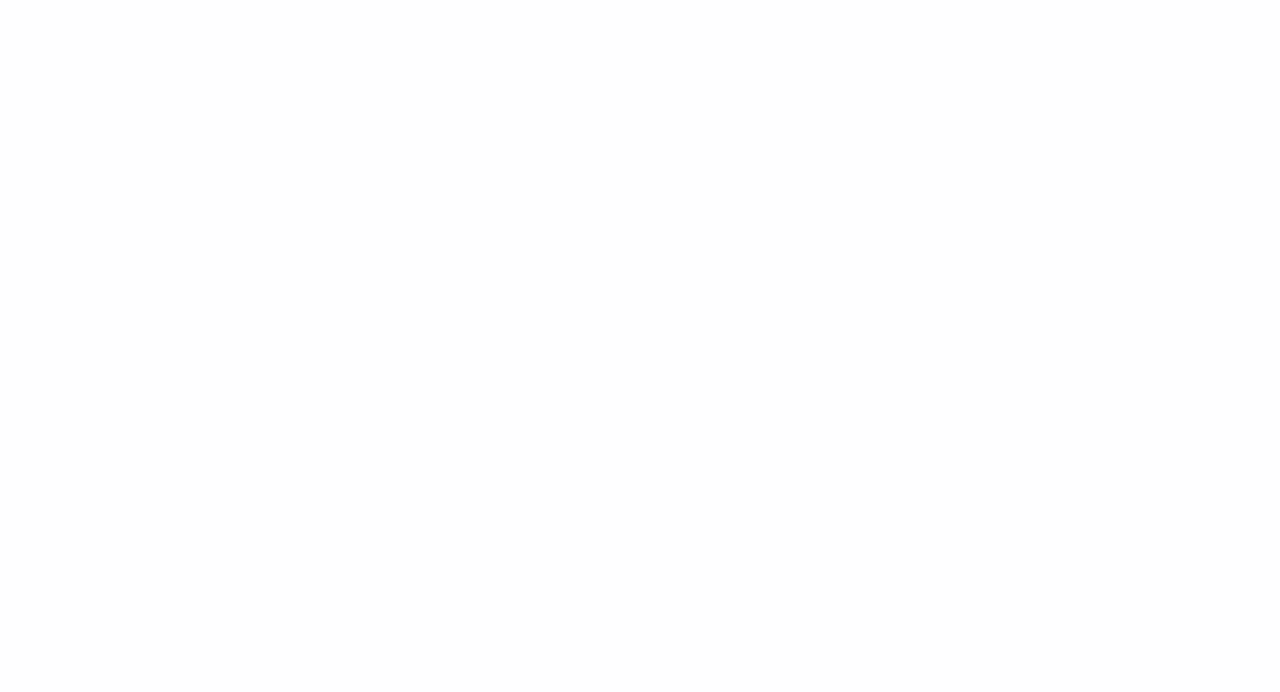
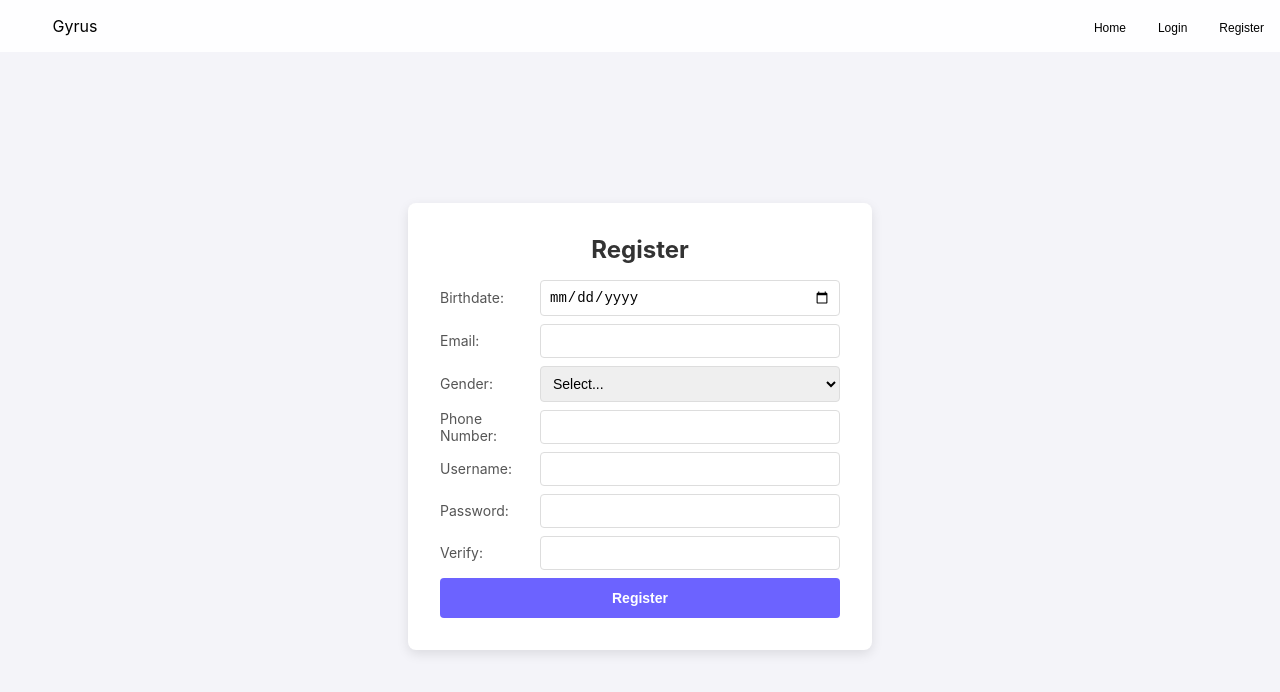
Before and after one commit to AVIRENI-CHANDAN/gyrus-in-scene-ad, a React (Create React App) app in the folder frontend/: page /register in a window 1280 px wide. Before the commit this address had no page. Shown: the top 692 px of the page. Built offline with nearby package versions, Linux system fonts and the light colour scheme; the HTML template or start-up script is replaced by a standard one.

Commit message:
Registration page added

```diff
--- a/frontend/src/App.js
+++ b/frontend/src/App.js
@@ -3,6 +3,8 @@ import { Route, Routes } from 'react-router-dom';
 import './App.css';
 import LandingPage from './components/LandingPage/LandingPage';
 import LoginPage from './components/LoginPage/LoginPage';
+import RegistrationPage from './components/RegistrationPage/RegistrationPage';
+
 
 
 class App extends React.Component {
@@ -16,6 +18,7 @@ class App extends React.Component {
       <Routes>
         <Route path="/" element={<LandingPage app_title={this.app_title} />} />
         <Route path="/login" element={<LoginPage app_title={this.app_title} />} />
+        <Route path="/register" element={<RegistrationPage app_title={this.app_title} />} />
       </Routes>
     );
   }
--- /dev/null
+++ b/frontend/src/components/RegistrationPage/RegistrationPage.js
@@ -0,0 +1,81 @@
+import PropTypes from 'prop-types';
+import React from 'react';
+import { Link } from 'react-router-dom';
+import styles from './RegistrationPage.module.scss';
+
+class RegistrationPage extends React.Component {
+  constructor(props) {
+    super(props);
+    this.app_title = props.app_title;
+  }
+
+  render() {
+    return (
+      <div className={styles.RegistrationPage}>
+        <header className={styles.Header}>
+          <nav className={styles.Navbar}>
+            <div className={styles.Logo}>{this.app_title}</div>
+            <ul className={styles.NavLinks}>
+              <li>
+                <Link to="/" className={styles.NavLink}>Home</Link>
+              </li>
+              <li>
+                <Link to="/login" className={styles.NavLink}>Login</Link>
+              </li>
+              <li>
+                <Link to="/register" className={styles.NavLink}>Register</Link>
+              </li>
+            </ul>
+          </nav>
+        </header>
+
+        <section className={styles.RegistrationSection}>
+          <div className={styles.FormContainer}>
+            <h2>Register</h2>
+            <form className={styles.RegistrationForm}>
+              <div className={styles.InputContainer}>
+                <label className={styles.Label}>Birthdate:</label>
+                <input type="date" required className={styles.Input} />
+              </div>
+              <div className={styles.InputContainer}>
+                <label className={styles.Label}>Email:</label>
+                <input type="email" required className={styles.Input} />
+              </div>
+              <div className={styles.InputContainer}>
+                <label className={styles.Label}>Gender:</label>
+                <select required className={styles.Input}>
+                  <option value="">Select...</option>
+                  <option value="male">Male</option>
+                  <option value="female">Female</option>
+                  <option value="other">Other</option>
+                </select>
+              </div>
+              <div className={styles.InputContainer}>
+                <label className={styles.Label}>Phone Number:</label>
+                <input type="text" required className={styles.Input} />
+              </div>
+              <div className={styles.InputContainer}>
+                <label className={styles.Label}>Username:</label>
+                <input type="text" required className={styles.Input} />
+              </div>
+              <div className={styles.InputContainer}>
+                <label className={styles.Label}>Password:</label>
+                <input type="password" required className={styles.Input} />
+              </div>
+              <div className={styles.InputContainer}>
+                <label className={styles.Label}>Verify:</label>
+                <input type="password" required className={styles.Input} />
+              </div>
+              <button type="submit" className={styles.SubmitButton}>Register</button>
+            </form>
+          </div>
+        </section>
+      </div>
+    );
+  }
+}
+
+RegistrationPage.propTypes = { app_title: PropTypes.string.isRequired };
+RegistrationPage.defaultProps = {};
+
+export default RegistrationPage;
--- /dev/null
+++ b/frontend/src/components/RegistrationPage/RegistrationPage.module.scss
@@ -0,0 +1,131 @@
+.RegistrationPage {
+    display: flex;
+    flex-flow: column nowrap;
+    height: 100vh;
+    position: relative;
+
+    .Header {
+        flex: 0 0 auto;
+
+        .Navbar {
+            flex: 0 0 0.75rem;
+            display: flex;
+            flex-flow: row nowrap;
+            justify-content: space-between;
+
+            .Logo {
+                flex: 0 0 150px;
+                display: flex;
+                flex-flow: row nowrap;
+                justify-content: center;
+                align-items: center;
+            }
+
+            .NavLinks {
+                flex: 1 1 auto;
+                list-style: none;
+                display: flex;
+                justify-content: flex-end;
+
+                li {
+                    margin: 0 1rem;
+
+                    .NavLink {
+                        color: inherit;
+                        text-decoration: none;
+                        border: none;
+                        background-color: transparent;
+                        cursor: pointer;
+                        font-size: 12px;
+                        font-family: Arial, Helvetica, sans-serif;
+
+                        &:hover {
+                            text-shadow: 0 0 2px gray;
+                        }
+                    }
+                }
+            }
+        }
+    }
+
+    // Styling for the registration section
+    .RegistrationSection {
+        position: relative;
+        flex: 1 1 auto;
+        display: flex;
+        justify-content: center;
+        align-items: center;
+        padding: 1rem;
+        background-color: #f4f4f9;
+
+        .FormContainer {
+            background-color: #fff;
+            padding: 2rem;
+            border-radius: 8px;
+            box-shadow: 0 4px 12px rgba(0, 0, 0, 0.1);
+            max-width: 400px;
+            width: 100%;
+            display: flex;
+            flex-flow: column nowrap;
+            gap: 1rem;
+
+            h2 {
+                margin: 0;
+                padding: 0;
+                text-align: center;
+                color: #333;
+                font-size: 1.5rem;
+            }
+
+            .RegistrationForm {
+                display: flex;
+                flex-flow: column nowrap;
+                gap: 8px;
+
+                .InputContainer {
+                    display: flex;
+                    flex-direction: row;
+
+                    .Label {
+                        flex: 0 1 100px;
+                        font-size: 0.875rem;
+                        color: #555;
+                        display: flex;
+                        flex-flow: row nowrap;
+                        align-items: center;
+                    }
+
+                    .Input {
+                        flex: 1 1 50%;
+                        padding: 0.5rem;
+                        border: 1px solid #ddd;
+                        border-radius: 4px;
+                        font-size: 0.875rem;
+                        outline: none;
+
+                        &:focus {
+                            border-color: #6c63ff;
+                            box-shadow: 0 0 0 2px rgba(108, 99, 255, 0.2);
+                        }
+                    }
+                }
+
+                .SubmitButton {
+                    padding: 0.75rem;
+                    background-color: #6c63ff;
+                    color: #fff;
+                    font-size: 0.875rem;
+                    font-weight: bold;
+                    border: none;
+                    border-radius: 4px;
+                    cursor: pointer;
+                    transition: background-color 0.3s ease;
+
+                    &:hover {
+                        background-color: #5751d7;
+                    }
+                }
+            }
+        }
+    }
+}
```
Also changed, not shown: frontend/src/components/RegistrationPage/RegistrationPage.lazy.js (added, +11 -0 lines).
